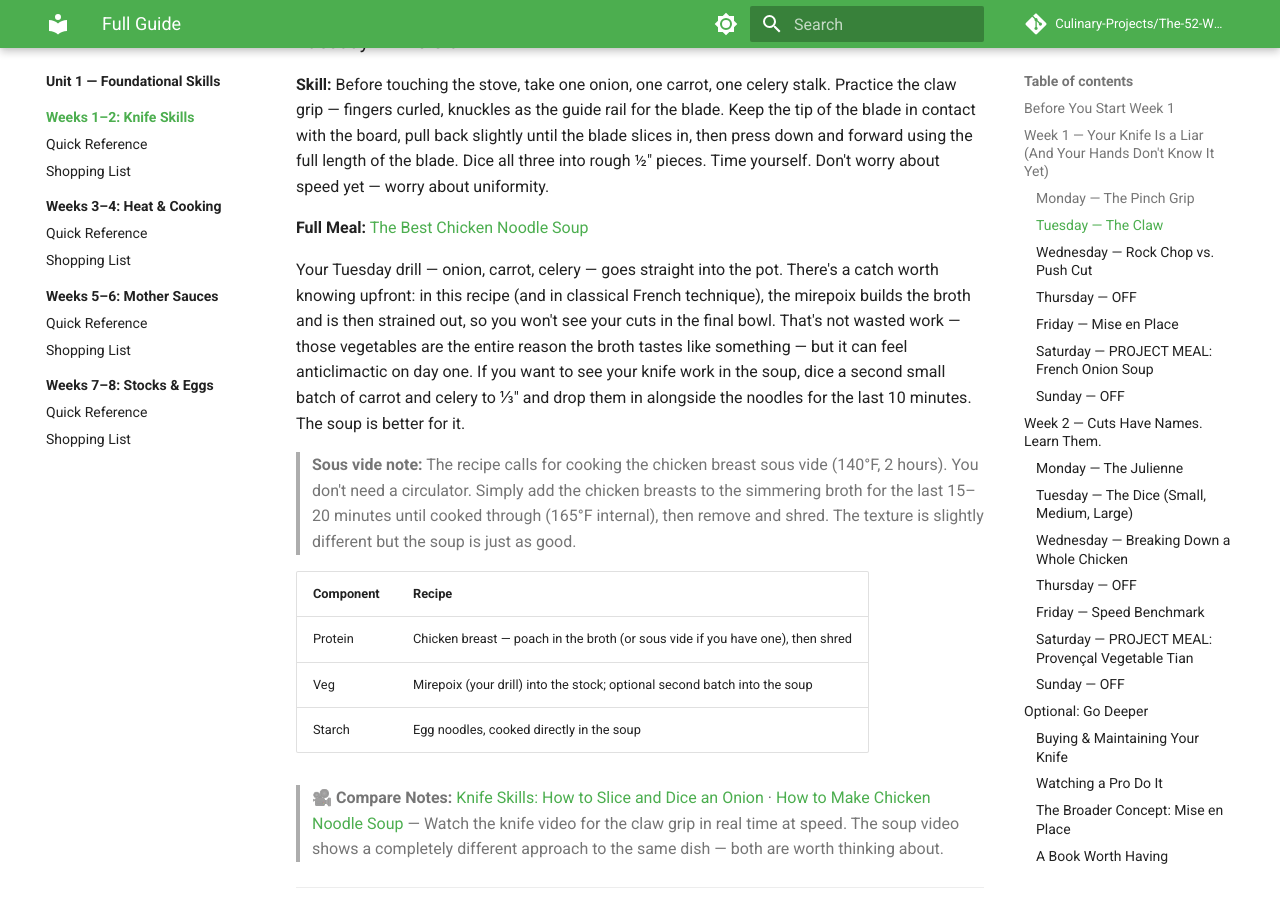
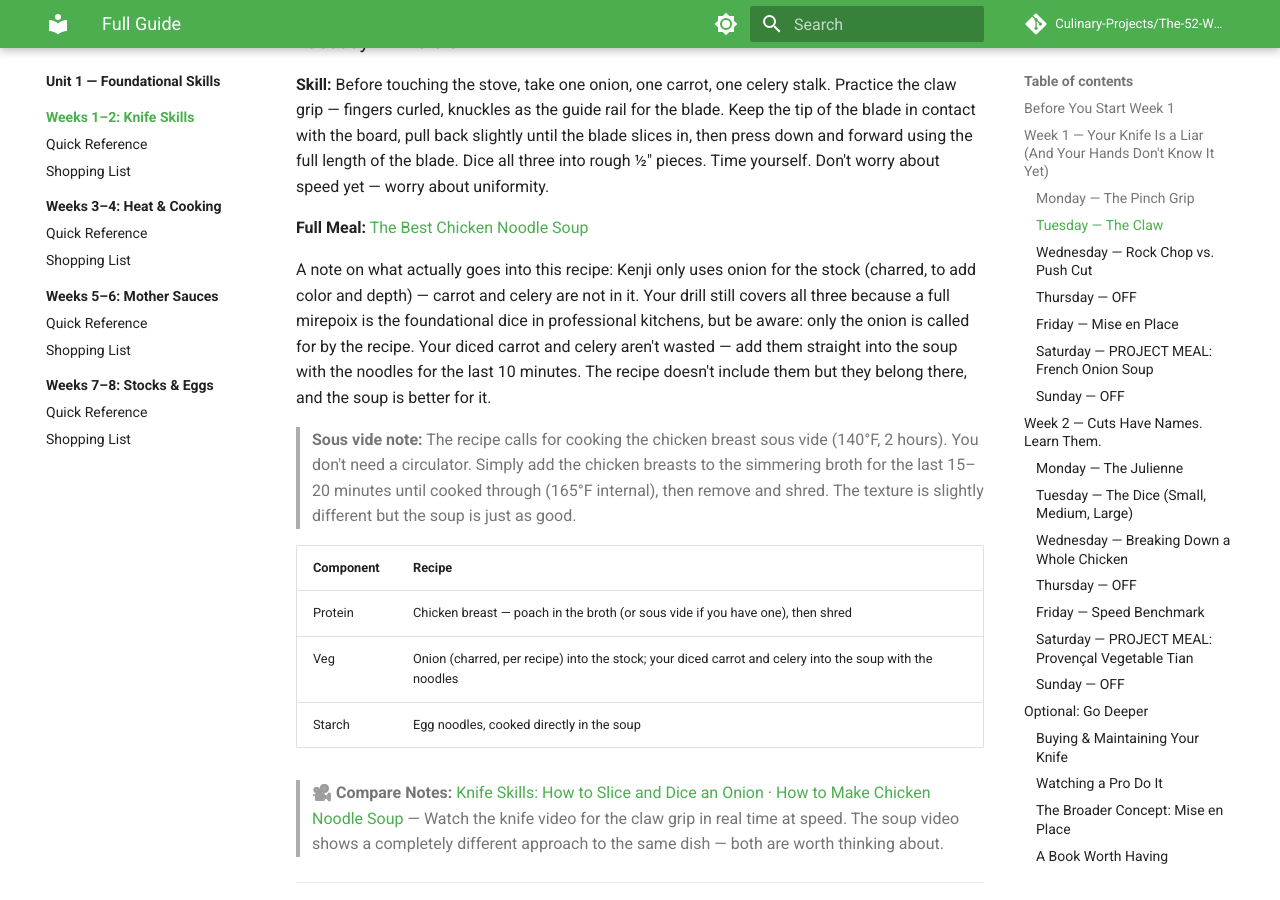
Before and after one commit to Culinary-Projects/The-52-Week-Culinary-Project, an MkDocs documentation site: the page built from docs/weeks/01-foundational-skills/01-02-knife-skills/index.md, in a window 1280 px wide and 900 px high, scrolled down 1232 px. Built offline with MkDocs 1.6.1 and Material for MkDocs 9.7.7, drawn with Linux system fonts in a browser that asks for light colours; comment, search, counter and statistics services are not loaded.

Commit message:
W01 Tue: fix mirepoix accuracy
Recipe only uses charred onion for the stock — carrot and celery are
not in Kenji's recipe. Blurb now accurately states: only onion is called
for; diced carrot and celery from the drill go into the soup with the
noodles as a student addition. Shopping list already carries all three.

```diff
--- a/docs/weeks/01-foundational-skills/01-02-knife-skills/index.md
+++ b/docs/weeks/01-foundational-skills/01-02-knife-skills/index.md
@@ -43,14 +43,14 @@ The prep is simple — garlic and parsley — which lets you focus entirely on y
 
 **Full Meal:** [The Best Chicken Noodle Soup](https://www.seriouseats.com/the-ultimate-chicken-noodle-soup)
 
-Your Tuesday drill — onion, carrot, celery — goes straight into the pot. There's a catch worth knowing upfront: in this recipe (and in classical French technique), the mirepoix builds the broth and is then strained out, so you won't see your cuts in the final bowl. That's not wasted work — those vegetables are the entire reason the broth tastes like something — but it can feel anticlimactic on day one. If you want to see your knife work in the soup, dice a second small batch of carrot and celery to ⅓" and drop them in alongside the noodles for the last 10 minutes. The soup is better for it.
+A note on what actually goes into this recipe: Kenji only uses onion for the stock (charred, to add color and depth) — carrot and celery are not in it. Your drill still covers all three because a full mirepoix is the foundational dice in professional kitchens, but be aware: only the onion is called for by the recipe. Your diced carrot and celery aren't wasted — add them straight into the soup with the noodles for the last 10 minutes. The recipe doesn't include them but they belong there, and the soup is better for it.
 
 > **Sous vide note:** The recipe calls for cooking the chicken breast sous vide (140°F, 2 hours). You don't need a circulator. Simply add the chicken breasts to the simmering broth for the last 15–20 minutes until cooked through (165°F internal), then remove and shred. The texture is slightly different but the soup is just as good.
 
 | Component | Recipe |
 |-----------|--------|
 | Protein | Chicken breast — poach in the broth (or sous vide if you have one), then shred |
-| Veg | Mirepoix (your drill) into the stock; optional second batch into the soup |
+| Veg | Onion (charred, per recipe) into the stock; your diced carrot and celery into the soup with the noodles |
 | Starch | Egg noodles, cooked directly in the soup |
 
 > 🎥 **Compare Notes:** [Knife Skills: How to Slice and Dice an Onion](https://www.youtube.com/watch?v=BuebC0CfD8E) · [How to Make Chicken Noodle Soup](https://www.youtube.com/watch?v=cR36DqjOvig) — Watch the knife video for the claw grip in real time at speed. The soup video shows a completely different approach to the same dish — both are worth thinking about.
```
